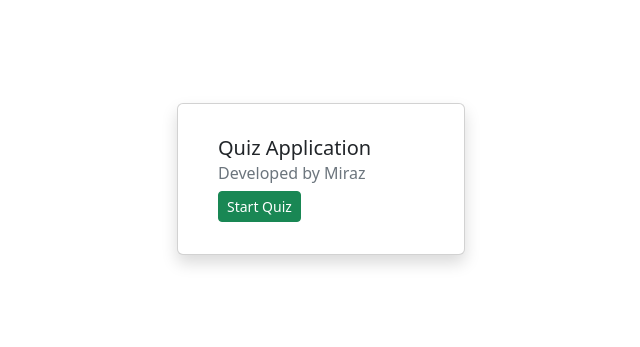
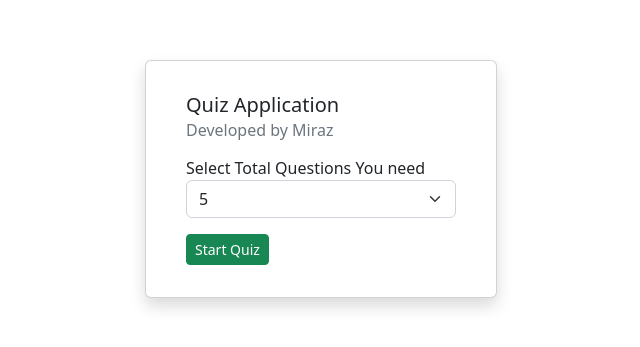
Before and after one commit to Miraz-Uddin/Fullstack-React-boot-camp-batch-03, a React app in the folder Tasks/Day-9/: page / in a window 1280 px wide. Shown: the part 181-528 px from the top of the page, without its empty margins (319-959 px from the left). Built offline with nearby package versions, Linux system fonts and the light colour scheme; the HTML template or start-up script is replaced by a standard one.

Commit message:
Quiz Questions Amount Dynamic

```diff
--- a/Tasks/Day-9/src/components/Home.jsx
+++ b/Tasks/Day-9/src/components/Home.jsx
@@ -18,10 +18,12 @@ export default function Home() {
   };
   const [currentQuiz, setCurrentQuiz] = useState(currentQuizInitial);
 
-  const fetchQuiz = async () => {
+  const [quizTotalMark, setQuizTotalMark] = useState("5");
+
+  const fetchQuiz = async (amount) => {
     try {
       let response = await fetch(
-        "https://opentdb.com/api.php?amount=5&category=18&difficulty=easy&type=multiple"
+        `https://opentdb.com/api.php?amount=${amount}&category=18&difficulty=easy&type=multiple`
       );
       if (!response.ok)
         throw new Error(`HTTP error! status: ${response.status}`);
@@ -129,7 +131,11 @@ export default function Home() {
       ) : quizOver ? (
         <></>
       ) : (
-        <InitialCard fetchQuiz={fetchQuiz} />
+        <InitialCard
+          fetchQuiz={fetchQuiz}
+          quizTotalMark={quizTotalMark}
+          setQuizTotalMark={setQuizTotalMark}
+        />
       )}
     </>
   );
--- a/Tasks/Day-9/src/components/InitialCard.jsx
+++ b/Tasks/Day-9/src/components/InitialCard.jsx
@@ -1,7 +1,11 @@
 import React from "react";
 import Card from "react-bootstrap/Card";
 
-export default function InitialCard({ fetchQuiz }) {
+export default function InitialCard({
+  fetchQuiz,
+  quizTotalMark,
+  setQuizTotalMark,
+}) {
   return (
     <div className="container">
       <div className="row">
@@ -9,13 +13,33 @@ export default function InitialCard({ fetchQuiz }) {
           className="col-12 d-flex justify-content-center align-items-center"
           style={{ height: "90vh" }}
         >
-          <Card style={{ width: "18rem" }} className="shadow px-4 py-3">
+          <Card style={{ width: "22rem" }} className="shadow px-4 py-3">
             <Card.Body>
               <Card.Title>Quiz Application</Card.Title>
               <Card.Subtitle className="mb-2 text-muted">
                 Developed by Miraz
               </Card.Subtitle>
-              <button className="btn btn-success btn-sm" onClick={fetchQuiz}>
+              <div className="my-3">
+                <label htmlFor="quiz_api_mark">
+                  Select Total Questions You need
+                </label>
+                <select
+                  id="quiz_api_mark"
+                  className="form-select"
+                  value={quizTotalMark}
+                  onChange={(e) => setQuizTotalMark(e.target.value)}
+                >
+                  <option value="5">5</option>
+                  <option value="10">10</option>
+                  <option value="15">15</option>
+                  <option value="20">20</option>
+                  <option value="30">30</option>
+                </select>
+              </div>
+              <button
+                className="btn btn-success btn-sm"
+                onClick={() => fetchQuiz(quizTotalMark)}
+              >
                 Start Quiz
               </button>
             </Card.Body>
```
